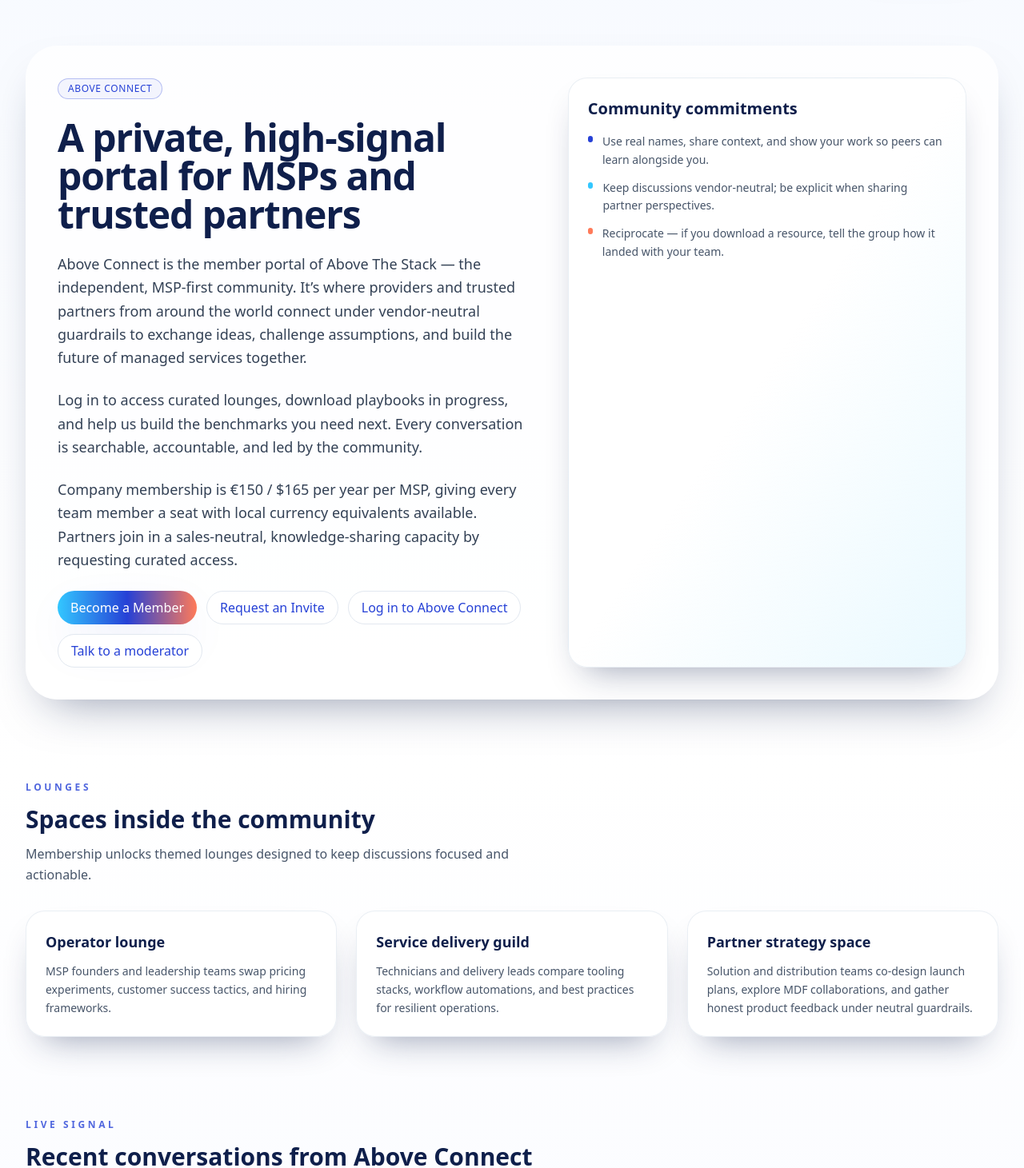
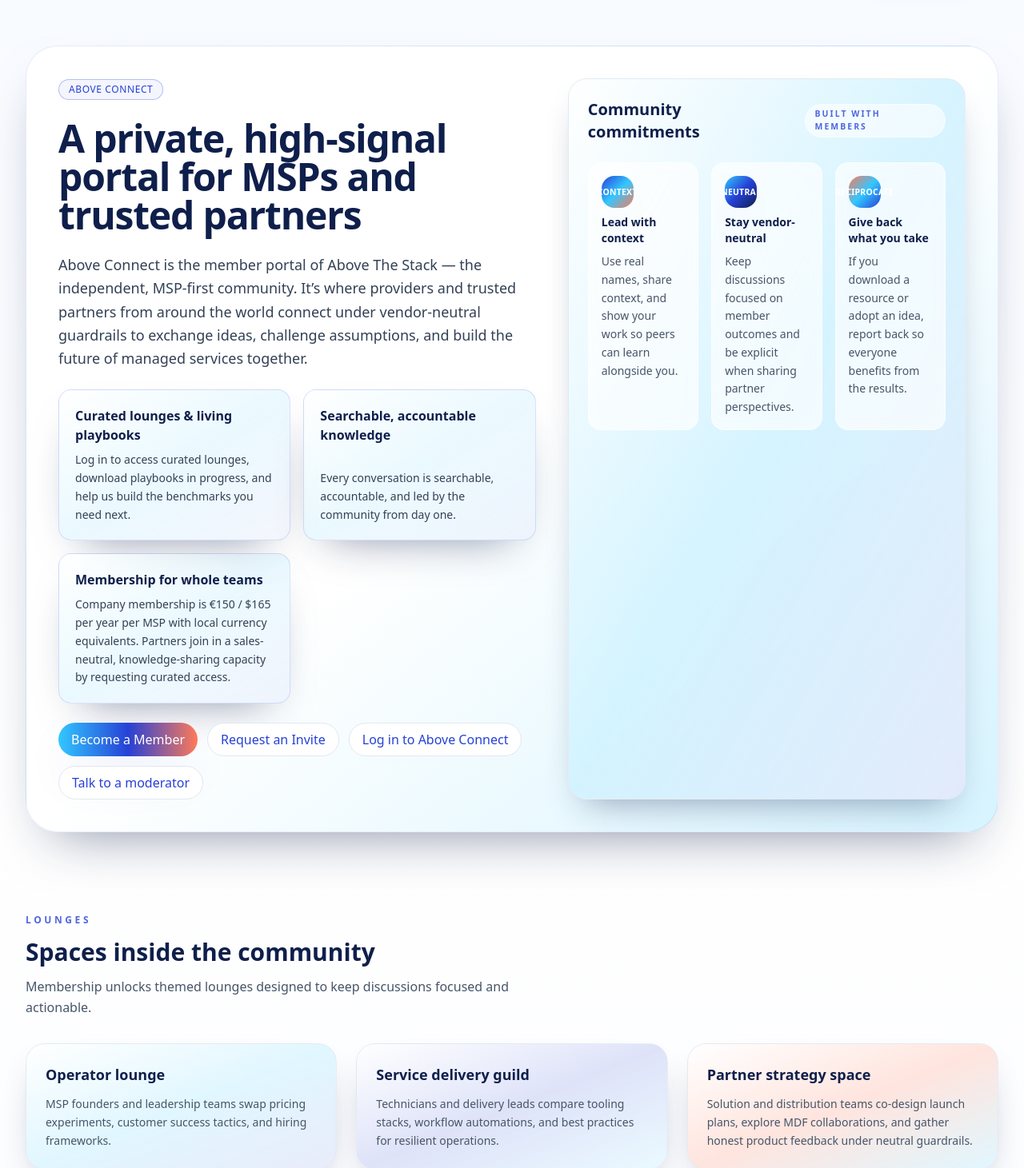
Before and after one commit to TychoLoke/above-the-stack-site, a Next.js app: page /community in a window 1280 px wide. Shown: the part 120-1581 px from the top of the page at 80% size. Built offline with nearby package versions, Linux system fonts and the light colour scheme; no server answers.

Commit message:
Refresh community visuals and extend gradient styling

```diff
--- a/app/community/page.tsx
+++ b/app/community/page.tsx
@@ -8,14 +8,55 @@ const lounges = [
   {
     title: 'Operator lounge',
     description: 'MSP founders and leadership teams swap pricing experiments, customer success tactics, and hiring frameworks.',
+    accent: 'border-transparent bg-gradient-to-br from-white via-atsSky/15 to-atsOcean/10 shadow-glow',
   },
   {
     title: 'Service delivery guild',
     description: 'Technicians and delivery leads compare tooling stacks, workflow automations, and best practices for resilient operations.',
+    accent: 'border-transparent bg-gradient-to-br from-white via-atsOcean/15 to-atsSky/10 shadow-glow',
   },
   {
     title: 'Partner strategy space',
     description: 'Solution and distribution teams co-design launch plans, explore MDF collaborations, and gather honest product feedback under neutral guardrails.',
+    accent: 'border-transparent bg-gradient-to-br from-white via-atsCoral/20 to-atsSky/15 shadow-glow',
+  },
+]
+
+const highlights = [
+  {
+    title: 'Curated lounges & living playbooks',
+    description:
+      'Log in to access curated lounges, download playbooks in progress, and help us build the benchmarks you need next.',
+  },
+  {
+    title: 'Searchable, accountable knowledge',
+    description: 'Every conversation is searchable, accountable, and led by the community from day one.',
+  },
+  {
+    title: 'Membership for whole teams',
+    description:
+      'Company membership is €150 / $165 per year per MSP with local currency equivalents. Partners join in a sales-neutral, knowledge-sharing capacity by requesting curated access.',
+  },
+]
+
+const commitments = [
+  {
+    label: 'Context',
+    title: 'Lead with context',
+    description: 'Use real names, share context, and show your work so peers can learn alongside you.',
+    gradient: 'from-atsOcean via-atsSky to-atsCoral',
+  },
+  {
+    label: 'Neutral',
+    title: 'Stay vendor-neutral',
+    description: 'Keep discussions focused on member outcomes and be explicit when sharing partner perspectives.',
+    gradient: 'from-atsSky via-atsOcean to-atsMidnight',
+  },
+  {
+    label: 'Reciprocate',
+    title: 'Give back what you take',
+    description: 'If you download a resource or adopt an idea, report back so everyone benefits from the results.',
+    gradient: 'from-atsCoral via-atsSky to-atsOcean',
   },
 ]
 
@@ -24,7 +65,7 @@ export default function Page() {
 
   return (
     <div className="space-y-24">
-      <section className="grid gap-10 rounded-[2.5rem] bg-white/80 p-10 shadow-[0_28px_60px_-30px_rgba(15,31,75,0.5)] lg:grid-cols-[1.2fr_1fr]">
+      <section className="grid gap-10 rounded-[2.5rem] border border-atsOcean/10 bg-gradient-to-br from-white via-white to-atsSky/20 p-10 shadow-[0_32px_70px_-35px_rgba(15,31,75,0.55)] lg:grid-cols-[1.2fr_1fr]">
         <div className="space-y-6 text-slate-700">
           <span className="tag">Above Connect</span>
           <h1 className="h1 text-balance text-atsMidnight">A private, high-signal portal for MSPs and trusted partners</h1>
@@ -34,16 +75,17 @@ export default function Page() {
             vendor-neutral guardrails to exchange ideas, challenge assumptions, and build the future
             of managed services together.
           </p>
-          <p className="text-lg leading-relaxed">
-            Log in to access curated lounges, download playbooks in progress, and help us build the
-            benchmarks you need next. Every conversation is searchable, accountable, and led by the
-            community.
-          </p>
-          <p className="text-lg leading-relaxed">
-            Company membership is €150 / $165 per year per MSP, giving every team member a seat with
-            local currency equivalents available. Partners join in a sales-neutral, knowledge-sharing
-            capacity by requesting curated access.
-          </p>
+          <div className="grid gap-4 sm:grid-cols-2">
+            {highlights.map((item) => (
+              <div
+                key={item.title}
+                className="flex h-full flex-col justify-between rounded-2xl border border-atsOcean/15 bg-gradient-to-br from-white via-atsSky/10 to-atsOcean/5 p-5 text-sm leading-relaxed text-slate-700 shadow-[0_24px_55px_-32px_rgba(15,31,75,0.6)]"
+              >
+                <h3 className="text-base font-semibold text-atsMidnight">{item.title}</h3>
+                <p className="mt-2">{item.description}</p>
+              </div>
+            ))}
+          </div>
           <div className="flex flex-wrap gap-3">
             <a className="btn-primary" href={`${portalUrl}/signup`}>
               Become a Member
@@ -59,22 +101,29 @@ export default function Page() {
             </a>
           </div>
         </div>
-        <div className="card space-y-4 border-atsOcean/20 bg-gradient-to-br from-white via-white to-atsSky/10">
-          <h2 className="text-xl font-semibold text-atsMidnight">Community commitments</h2>
-          <ul className="space-y-3 text-sm leading-relaxed text-slate-600">
-            <li className="flex items-start gap-3">
-              <span className="mt-1 h-2 w-2 rounded-full bg-atsOcean" />
-              Use real names, share context, and show your work so peers can learn alongside you.
-            </li>
-            <li className="flex items-start gap-3">
-              <span className="mt-1 h-2 w-2 rounded-full bg-atsSky" />
-              Keep discussions vendor-neutral; be explicit when sharing partner perspectives.
-            </li>
-            <li className="flex items-start gap-3">
-              <span className="mt-1 h-2 w-2 rounded-full bg-atsCoral" />
-              Reciprocate — if you download a resource, tell the group how it landed with your team.
-            </li>
-          </ul>
+        <div className="card space-y-6 border-transparent bg-gradient-to-br from-white via-atsSky/20 to-atsOcean/10 text-slate-800 shadow-glow">
+          <div className="flex items-center justify-between gap-3">
+            <h2 className="text-xl font-semibold text-atsMidnight">Community commitments</h2>
+            <span className="hidden rounded-full border border-white/50 bg-white/60 px-3 py-1 text-[0.65rem] font-semibold uppercase tracking-[0.2em] text-atsOcean/80 md:inline-flex">
+              Built with members
+            </span>
+          </div>
+          <div className="grid gap-4 sm:grid-cols-3">
+            {commitments.map((item) => (
+              <div
+                key={item.title}
+                className="flex h-full flex-col gap-2 rounded-2xl border border-white/60 bg-white/70 p-4 text-sm leading-relaxed text-slate-600 backdrop-blur"
+              >
+                <span
+                  className={`inline-flex h-10 w-10 items-center justify-center rounded-2xl bg-gradient-to-br ${item.gradient} text-[0.65rem] font-semibold uppercase tracking-wide text-white shadow-glow`}
+                >
+                  {item.label}
+                </span>
+                <h3 className="text-sm font-semibold text-atsMidnight">{item.title}</h3>
+                <p>{item.description}</p>
+              </div>
+            ))}
+          </div>
         </div>
       </section>
 
@@ -85,7 +134,7 @@ export default function Page() {
         columns="three"
       >
         {lounges.map((item) => (
-          <Card key={item.title} title={item.title}>
+          <Card key={item.title} title={item.title} className={item.accent}>
             {item.description}
           </Card>
         ))}
@@ -103,7 +152,7 @@ export default function Page() {
         }
       >
         <LatestThreads />
-        <div className="card space-y-4">
+        <div className="card space-y-4 border-transparent bg-gradient-to-br from-white via-atsSky/15 to-atsOcean/10 shadow-glow">
           <h3 className="text-lg font-semibold text-atsMidnight">What to expect</h3>
           <ul className="space-y-3 text-sm leading-relaxed text-slate-600">
             <li className="flex items-start gap-3">
@@ -127,7 +176,12 @@ export default function Page() {
         title="Join in three steps"
         columns="three"
       >
-        <Card title="1. Become a member" cta="Become a Member" href={`${portalUrl}/signup`}>
+        <Card
+          title="1. Become a member"
+          cta="Become a Member"
+          href={`${portalUrl}/signup`}
+          className="border-transparent bg-gradient-to-br from-white via-atsSky/15 to-atsOcean/10 shadow-glow"
+        >
           Membership is €150 / $165 per company and covers every teammate, with local currency options
           available. Partners use the same flow to request curated, sales-neutral participation.
         </Card>
--- a/components/Card.tsx
+++ b/components/Card.tsx
@@ -7,9 +7,10 @@ type CardProps = {
   children?: ReactNode
   eyebrow?: string
   cta?: string
+  className?: string
 }
 
-export default function Card({ title, href, children, eyebrow, cta }: CardProps) {
+export default function Card({ title, href, children, eyebrow, cta, className }: CardProps) {
   const content = (
     <div className="space-y-3">
       {eyebrow && <span className="eyebrow text-[0.65rem] text-atsOcean/60">{eyebrow}</span>}
@@ -24,20 +25,18 @@ export default function Card({ title, href, children, eyebrow, cta }: CardProps)
     </div>
   )
 
+  const baseClasses = ['card', 'h-full', className].filter(Boolean).join(' ')
+
   if (href) {
     return (
       <Link
         href={href}
-        className="card block h-full transition duration-200 hover:-translate-y-1"
+        className={`${baseClasses} block transition duration-200 hover:-translate-y-1`}
       >
         {content}
       </Link>
     )
   }
 
-  return (
-    <div className="card h-full">
-      {content}
-    </div>
-  )
+  return <div className={baseClasses}>{content}</div>
 }
```
Also changed, not shown: app/page.tsx (+21 -5 lines).
